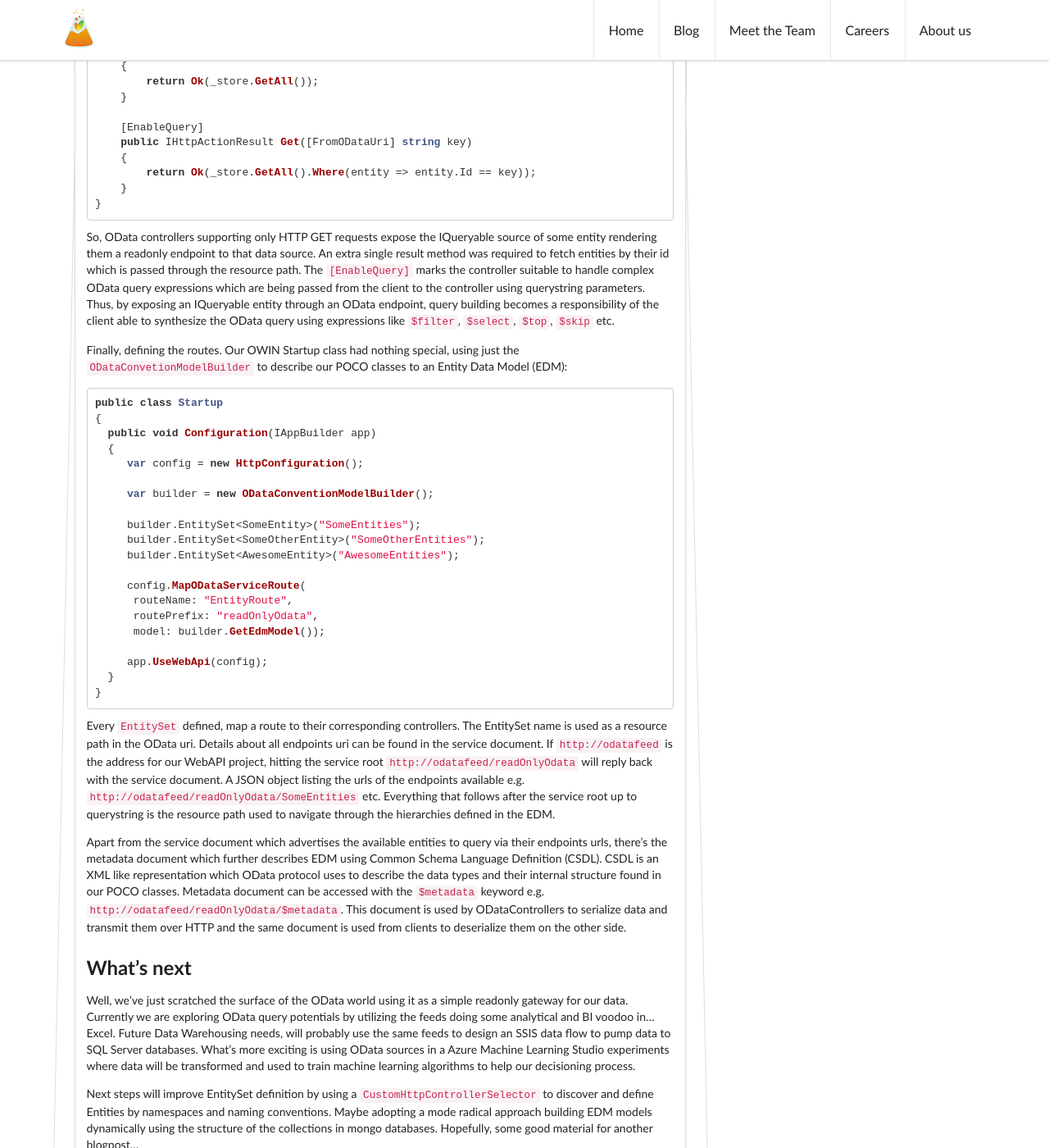
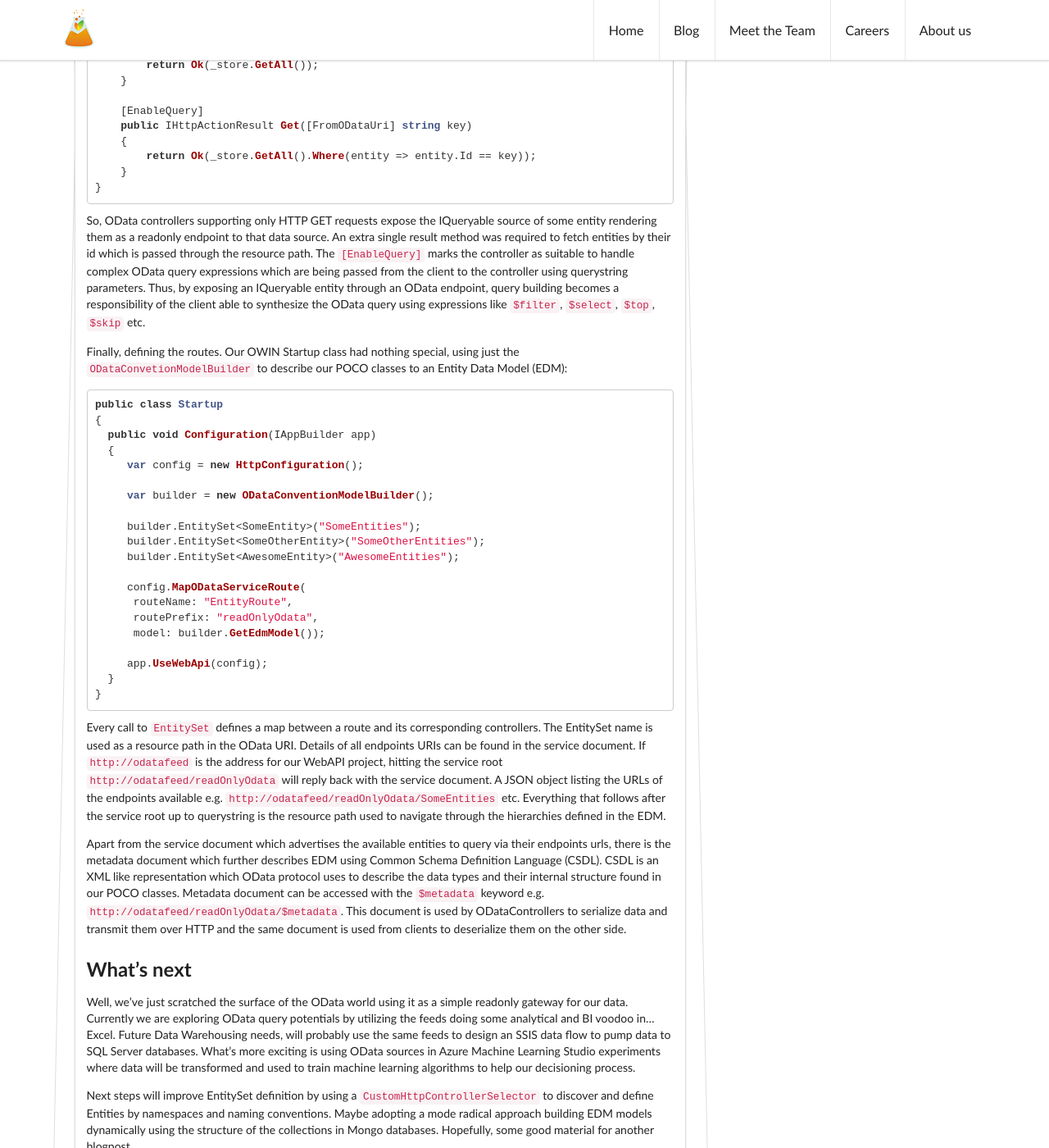
Before and after one commit to LiberisLabs/LiberisLabs.github.io, a Jekyll site: the page built from _posts/2016-02-24-publishing-data-with-odata-feeds.md, in a window 1280 px wide and 1400 px high, scrolled down 1677 px. Shown: the whole window at 82% size. Built offline with Jekyll 4.4.1, drawn with Linux system fonts in a browser that asks for light colours; nearby versions of some CDN libraries; some web fonts are replaced; Markdown is read by kramdown in place of the engine named in the settings; some of the changed text lies outside the part shown.

Commit message:
Changes after proof reading

````diff
--- a/_posts/2016-02-24-publishing-data-with-odata-feeds.md
+++ b/_posts/2016-02-24-publishing-data-with-odata-feeds.md
@@ -10,18 +10,19 @@
 ---
 ## When reporting is a pain...
 
-Ever since I got into software business, a system's reporting capability has always been a pain either when it was the core of the system or being a nice to have feature. In our application, a distributed architecture comprised of several microservices supporting a workflow with different entry points, when the need for reporting became apparent heads started to scratch. And it wasn't the lack of skills that had us thinking about ways to expose the data to their stakeholders rather than the diversity and sometimes ambiguity of the reporting requirements (the "I want it ALL and I want it MY WAY" #agile data report).
+Ever since I got into the software business, a system's reporting capability has always been a pain either when it was the core of the system or being a nice to have feature. In our application, a distributed architecture comprised of several microservices supporting a workflow with different entry points, when the need for reporting became apparent heads started to scratch. And it wasn't the lack of skills that had us thinking about ways to expose the data to their stakeholders rather than the diversity and sometimes ambiguity of the reporting requirements (the "I want it ALL and I want it MY WAY" #agile data report).
 
 ## Why OData?
 
-Why not OData? We use MongoDB for all data stores (it's a blasphemy to even mention SQL in our place) and our first thought was to use some sort of ODBC driver with SQL support to expose our _schemaless_ data. But then again, losing control of our system intrinsic processes by relying on black box components that came with a monthly bill, is enough incentive to stir our hacking/creative ingenuity.
-So, OData is free and open source (Microsoft says...). In a sentence, it's a web protocol that allows publishing data over HTTP along with a description (**metadata**) of their structure and their relations to other entities.
+Why not OData? We use MongoDB for all data stores (it's a blasphemy to even mention SQL in our place) and our first thought was to use some sort of ODBC driver with SQL support to expose our _schemaless_ data. But then again, losing control of our system intrinsic processes by relying on black box components that came with a monthly bill is enough incentive to stir our hacking/creative ingenuity.
+So, OData is free and open source [1] (Microsoft says...). In a sentence, it's a web protocol that allows publishing data over HTTP along with a description (**metadata**) of their structure and their relations to other entities.
 
-Why bother with structure and references to other entities? **SHOW ME THE DATA!** Well, metadata information about the data are used by clients like Excel to reconstitute data schema in their own mysterious ways and hydrate/map the data on the other side of the wire. Excel is a buzzword in our business so it didn't take long to put two and two together.
+Why bother with structure and references to other entities? **SHOW ME THE DATA!** Well, metadata information is used by clients like Excel to reconstitute data schema in their own mysterious ways and hydrate/map the data on the other side of the wire. Excel is a buzzword in our business so it didn't take long to put two and two together.
 
 ## How did we do it...
 
-...as simple as possible. We used WebAPI 2 and OData version 4 to build endpoints which exposed entities/resources as IQueryable. So, we gathered all POCO classes used to store data in our mongo databases across the system and build simple readonly repositories to hydrate them from their data sources:
+...as simply as possible. We used WebAPI 2 and OData version 4 to build endpoints which exposed entities/resources as IQueryable. So, we gathered all POCO classes used to store data in our Mongo databases across the system and build simple readonly repositories to hydrate them from their data sources:
+
 ```csharp
 public class SomeEntityDataStore : IEntityDataStore
 {
@@ -38,9 +39,10 @@
   }
 }
 ```
-Connection strings for `mongoDatabase` were configured with `secondaryPreferred` option which basically channeled requests to secondary members in a mongodb server cluster if available. That way we take advantage of our replication strategy and off load OData read requests to the databases used less from our system.
+Connection strings for `mongoDatabase` were configured with `secondaryPreferred` option which basically channels requests to secondary members in a Mongodb replica set if available. That way we take advantage of our replication strategy and scale out reads.
 
 Repositories like that were injected into `ODataControllers`:
+
 ```csharp
 public class SomeEntityController : ODataController
 {
@@ -64,9 +66,10 @@
     }
 }
 ```
-So, OData controllers supporting only HTTP GET requests expose the IQueryable source of some entity rendering them a readonly endpoint to that data source. An extra single result method was required to fetch entities by their id which is passed through the resource path. The `[EnableQuery]` marks the controller suitable to handle complex OData query expressions which are being passed from the client to the controller using querystring parameters. Thus, by exposing an IQueryable entity through an OData endpoint, query building becomes a responsibility of the client able to synthesize the OData query using expressions like `$filter`, `$select`, `$top`, `$skip` etc.
+So, OData controllers supporting only HTTP GET requests expose the IQueryable source of some entity rendering them as a readonly endpoint to that data source. An extra single result method was required to fetch entities by their id which is passed through the resource path. The `[EnableQuery]` marks the controller as suitable to handle complex OData query expressions which are being passed from the client to the controller using querystring parameters. Thus, by exposing an IQueryable entity through an OData endpoint, query building becomes a responsibility of the client able to synthesize the OData query using expressions like `$filter`, `$select`, `$top`, `$skip` etc.
 
 Finally, defining the routes. Our OWIN Startup class had nothing special, using just the `ODataConvetionModelBuilder` to describe our POCO classes to an Entity Data Model (EDM):
+
 ```csharp
 public class Startup
 {
@@ -89,12 +92,14 @@
   }
 }
 ```
-Every `EntitySet` defined, map a route to their corresponding controllers. The EntitySet name is used as a resource path in the OData uri. Details about all endpoints uri can be found in the service document. If `http://odatafeed` is the address for our WebAPI project, hitting the service root `http://odatafeed/readOnlyOdata` will reply back with the service document. A JSON object listing the urls of the endpoints available e.g. `http://odatafeed/readOnlyOdata/SomeEntities` etc. Everything that follows after the service root up to querystring is the resource path used to navigate through the hierarchies defined in the EDM.
+Every call to `EntitySet` defines a map between a route and its corresponding controllers. The EntitySet name is used as a resource path in the OData URI. Details of all endpoints URIs can be found in the service document. If `http://odatafeed` is the address for our WebAPI project, hitting the service root `http://odatafeed/readOnlyOdata` will reply back with the service document. A JSON object listing the URLs of the endpoints available e.g. `http://odatafeed/readOnlyOdata/SomeEntities` etc. Everything that follows after the service root up to querystring is the resource path used to navigate through the hierarchies defined in the EDM.
 
-Apart from the service document which advertises the available entities to query via their endpoints urls, there's the metadata document which further describes EDM using Common Schema Language Definition (CSDL). CSDL is an XML like representation which OData protocol uses to describe the data types and their internal structure found in our POCO classes. Metadata document can be accessed with the `$metadata` keyword e.g. `http://odatafeed/readOnlyOdata/$metadata`. This document is used by ODataControllers to serialize data and transmit them over HTTP and the same document is used from clients to deserialize them on the other side.
+Apart from the service document which advertises the available entities to query via their endpoints urls, there is the metadata document which further describes EDM using Common Schema Definition Language (CSDL). CSDL is an XML like representation which OData protocol uses to describe the data types and their internal structure found in our POCO classes. Metadata document can be accessed with the `$metadata` keyword e.g. `http://odatafeed/readOnlyOdata/$metadata`. This document is used by ODataControllers to serialize data and transmit them over HTTP and the same document is used from clients to deserialize them on the other side.
 
 ## What's next
 
-Well, we've just scratched the surface of the OData world using it as a simple readonly gateway for our data. Currently we are exploring OData query potentials by utilizing the feeds doing some analytical and BI voodoo in... Excel. Future Data Warehousing needs, will probably use the same feeds to design an SSIS data flow to pump data to SQL Server databases. What's more exciting is using OData sources in a Azure Machine Learning Studio experiments where data will be transformed and used to train machine learning algorithms to help our decisioning process.
+Well, we've just scratched the surface of the OData world using it as a simple readonly gateway for our data. Currently we are exploring OData query potentials by utilizing the feeds doing some analytical and BI voodoo in... Excel. Future Data Warehousing needs, will probably use the same feeds to design an SSIS data flow to pump data to SQL Server databases. What's more exciting is using OData sources in Azure Machine Learning Studio experiments where data will be transformed and used to train machine learning algorithms to help our decisioning process.
 
-Next steps will improve EntitySet definition by using a `CustomHttpControllerSelector` to discover and define Entities by namespaces and naming conventions. Maybe adopting a mode radical approach building EDM models dynamically using the structure of the collections in mongo databases. Hopefully, some good material for another blogpost...
+Next steps will improve EntitySet definition by using a `CustomHttpControllerSelector` to discover and define Entities by namespaces and naming conventions. Maybe adopting a mode radical approach building EDM models dynamically using the structure of the collections in Mongo databases. Hopefully, some good material for another blogpost...
+
+[1]: http://www.odata.org/
````
